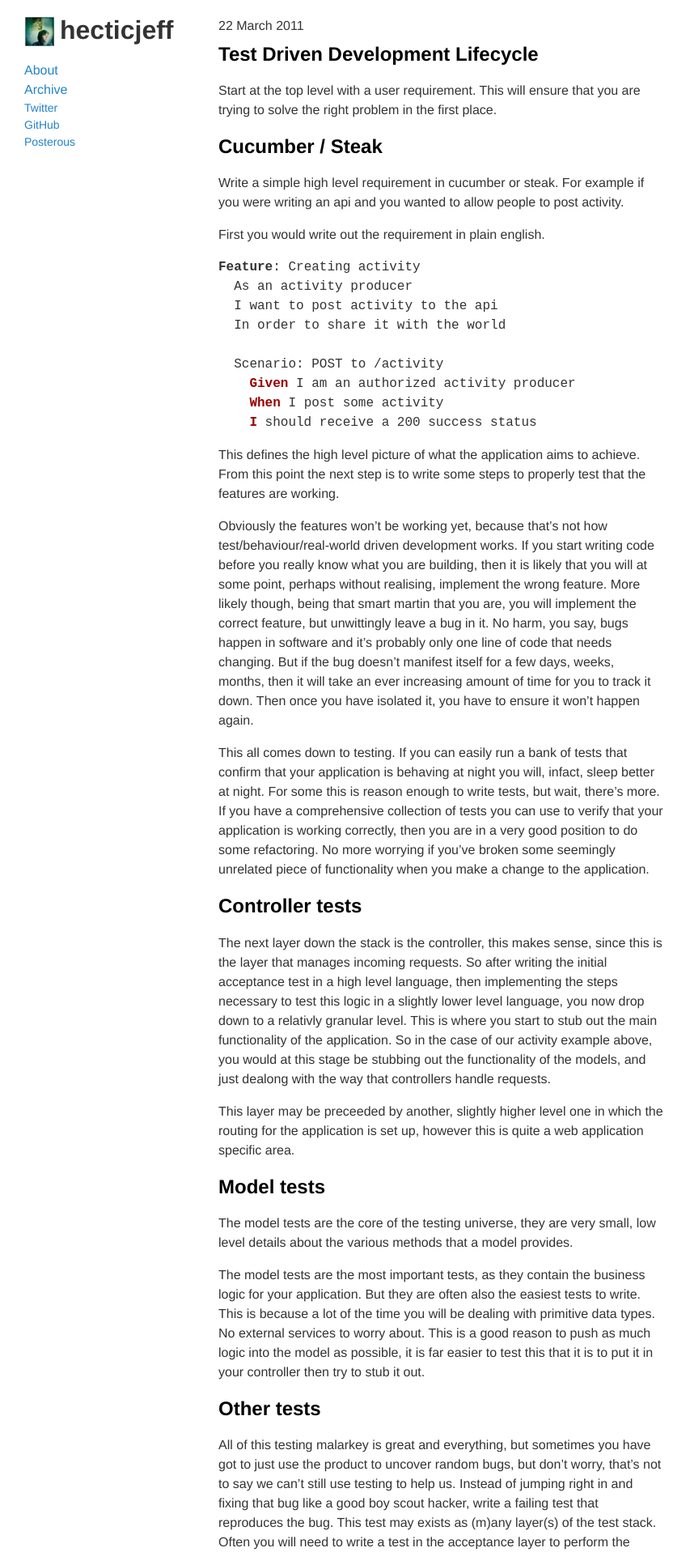
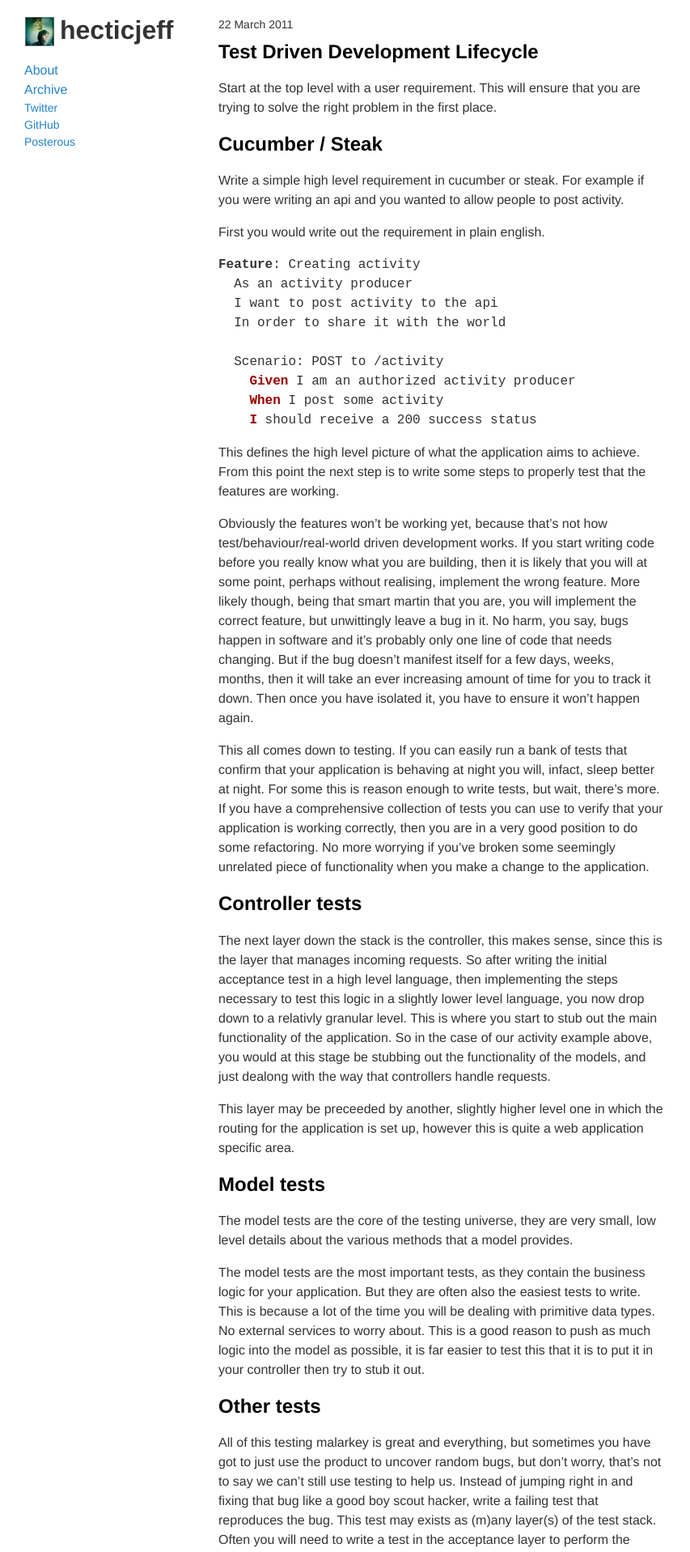
Before and after one commit to chrismytton/chrismytton.github.io, a Jekyll site: the page built from index.html, in a window 1280 px wide. Shown: the top 1917 px of the page at 81% size, without its empty margins (0-853 px from the left). Built offline with Jekyll 4.4.1, drawn with Linux system fonts in a browser that asks for light colours; nearby versions of some CDN libraries; Markdown is read by kramdown in place of the engine named in the settings; comment, search, counter and statistics services are not loaded.

Commit message:
Reduce the size of the date

```diff
--- a/css/index.css
+++ b/css/index.css
@@ -57,6 +57,7 @@ a:active {
   width: 550px;
 }
 #main .post .date {
+  font-size: 14px;
   margin: 20px 0 -10px 0;
 }
 #main .title a {
--- a/css/index.styl
+++ b/css/index.styl
@@ -32,6 +32,7 @@
 
   .post
     .date
+      font-size 14px
       margin 20px 0 -10px 0
 
   .title a
```
